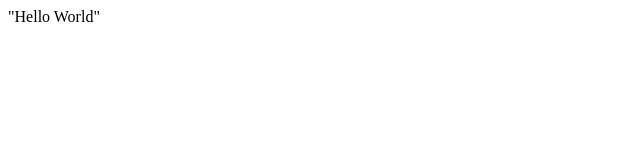
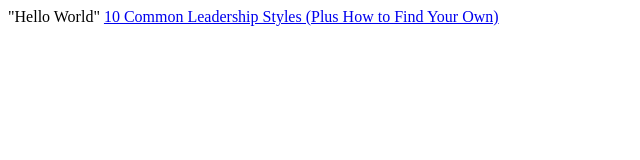
Before and after one commit to rajusblog/rajusblog.github.io, a plain HTML site: page index.html in a window 1280 px wide. Shown: the whole page, without its empty margins (0-640 px from the left). Drawn offline with Linux system fonts and the light colour scheme.

Commit message:
Update index.html

```diff
--- a/index.html
+++ b/index.html
@@ -1 +1,2 @@
 "Hello World"
+<a href="https://www.indeed.com/career-advice/career-development/10-common-leadership-styles"> 10 Common Leadership Styles (Plus How to Find Your Own) </a>
```
